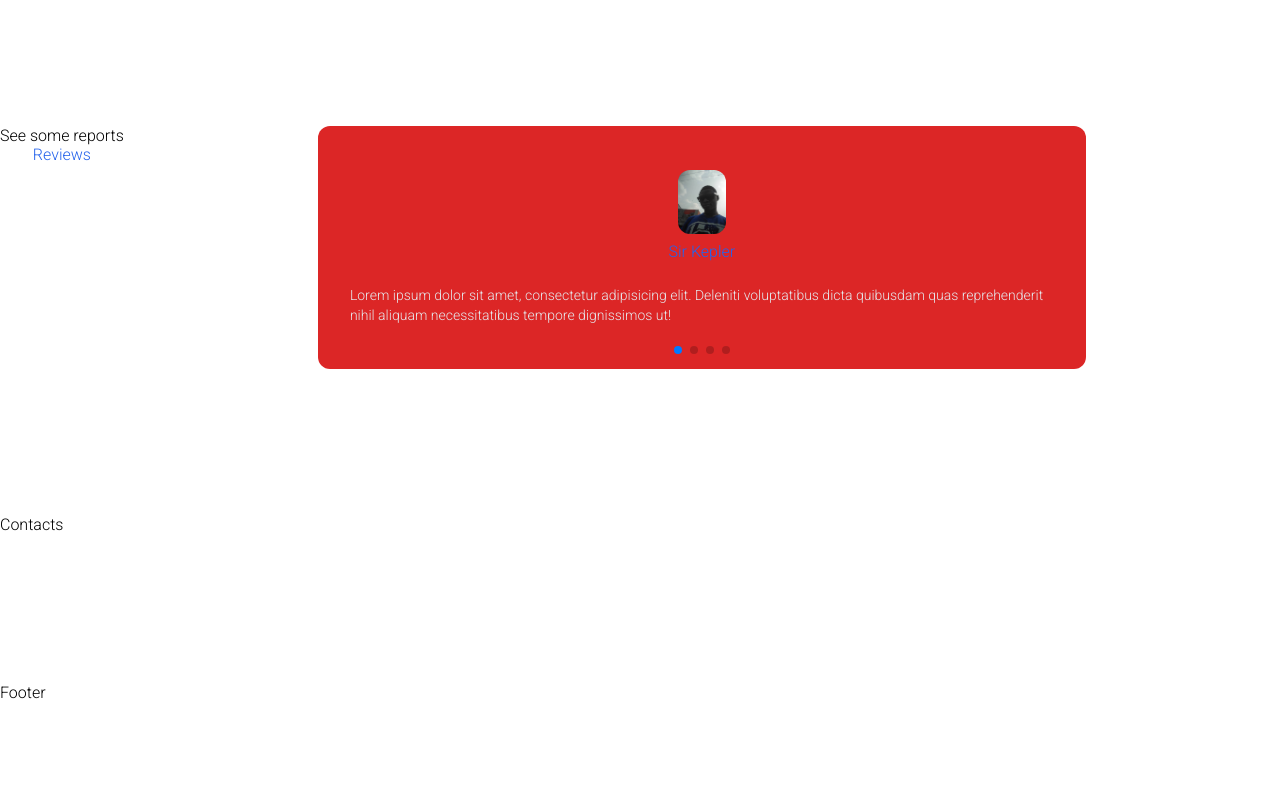
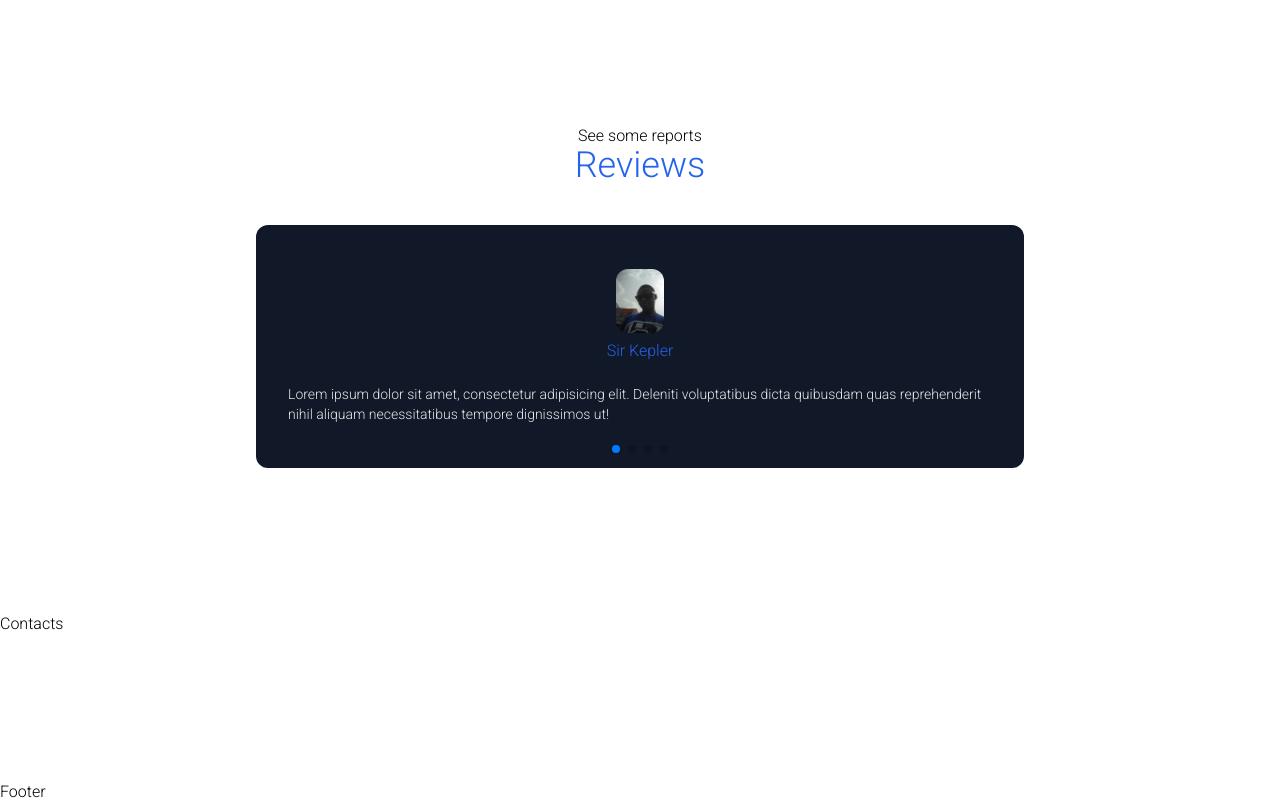
Before and after one commit to AYG3/tailreact, a React (Create React App) app: page / in a window 1280 px wide. Shown: the part 5480-6284 px from the top of the page. Before the commit the page ends 6185 px from the top, so only its background shows below. Built offline with nearby package versions, Linux system fonts and the light colour scheme; the HTML template or start-up script is replaced by a standard one.

Commit message:
testimonials updated

```diff
--- a/src/components/testimonials/Testimonials.jsx
+++ b/src/components/testimonials/Testimonials.jsx
@@ -45,17 +45,17 @@ const Testimonials = () => {
 
 
     return (
-        <div id='testimonials' className='flex'>
+        <div id='testimonials' className='flex flex-col user-select-none '>
             <div className='flex flex-col items-center'>
                 <h3>See some reports</h3>
-                <h1 className='text-semibold text-blue-600'> Reviews</h1>
+                <h1 className='text-semibold text-blue-600 text-4xl'> Reviews</h1>
             </div>
-            <Swiper className=' w-2/3 lg:w-[48rem] '
+            <Swiper className=' w-2/3 pb-12 lg:w-[48rem] 2xl:w-[60rem]'
             modules={[Navigation, Pagination]} spaceBetween={60} slidesPerView={1} pagination={{ clickable: true }} onSwiper={(swiper) => console.log(swiper)} onSlideChange={() => console.log('slide change')}>
             {
                 data.map(({name, picture, review}, index) => {
                     return(
-                        <SwiperSlide key={index} className='flex flex-col items-center bg-gray-900 py-11 rounded-xl w-2/5 lg:bg-red-600'>
+                        <SwiperSlide key={index} className='flex flex-col items-center bg-gray-900 py-11 rounded-xl w-2/5 mt-10 '>
                             <div className='flex flex-col items-center'>
                                 <img src={picture} className='rounded-xl h-16 object-cover object-center' alt="" />
                                 <h3 className='text-blue-600 mt-2'>{name}</h3>
```
